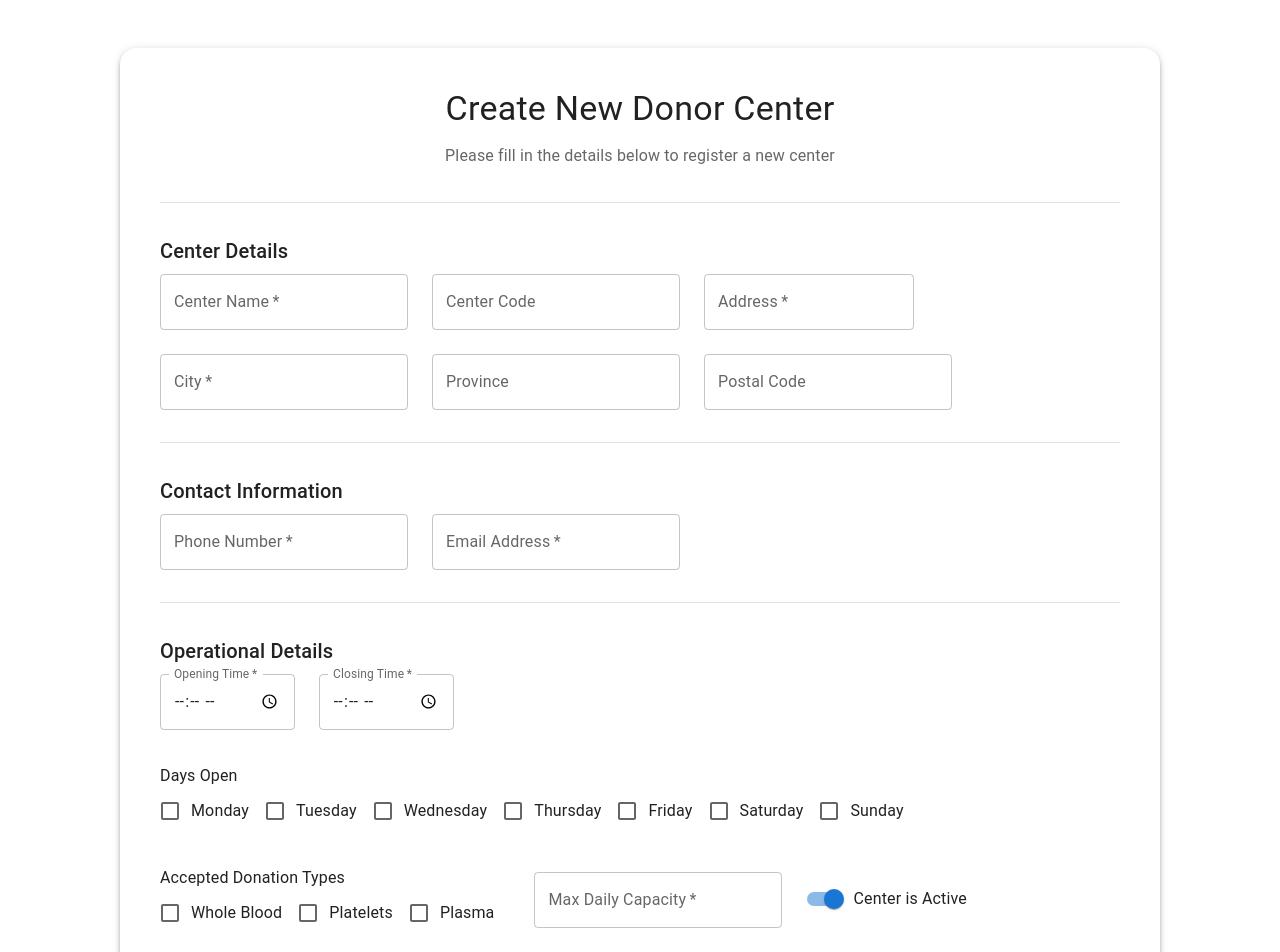
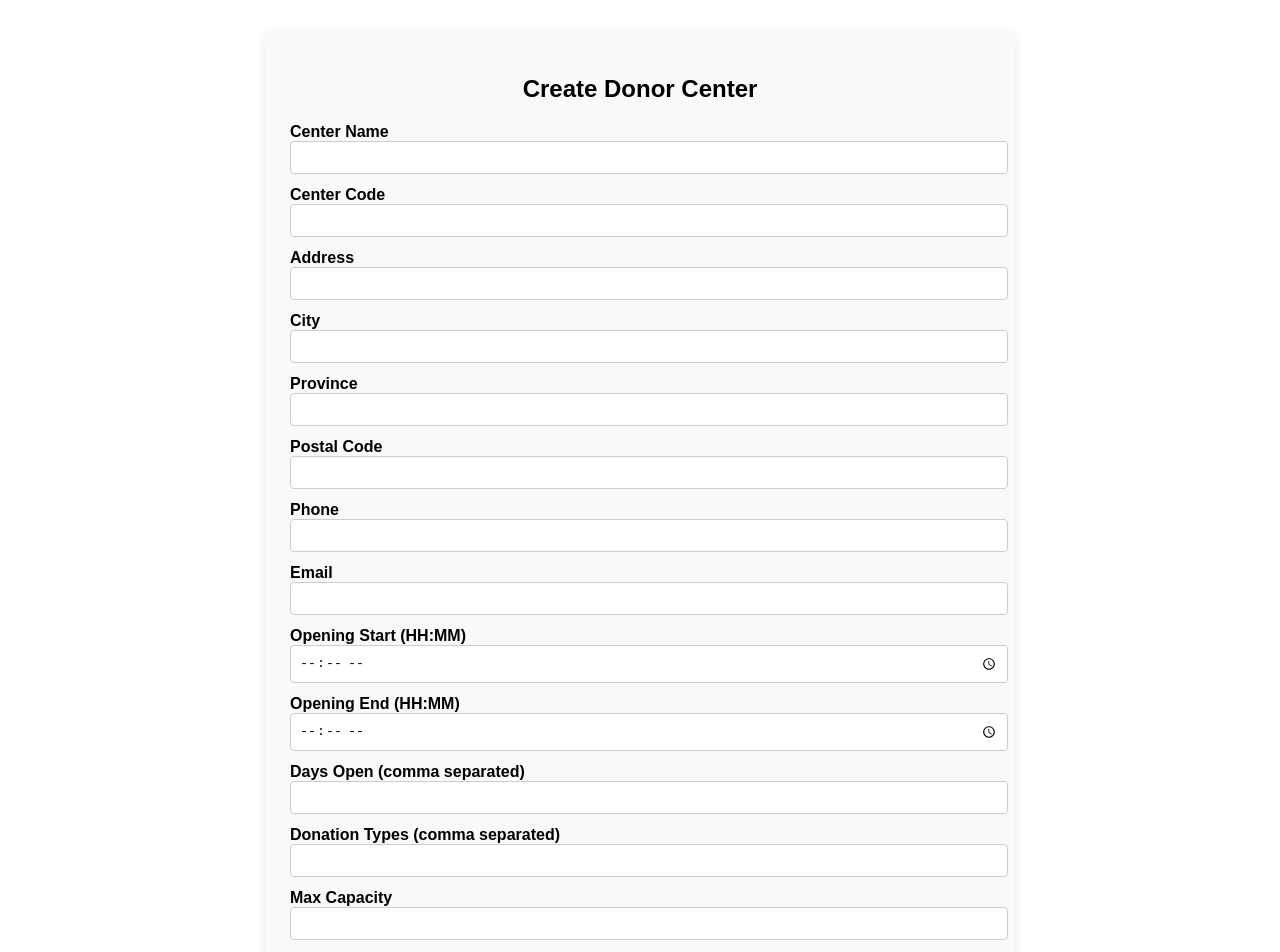
Before and after one commit to Shashiran1124/Quick-Blood-Donor-System, a React (Create React App) app in the folder frontend/: page /CreateDonorCenter in a window 1280 px wide. Shown: the top 952 px of the page. Built offline with nearby package versions, Linux system fonts and the light colour scheme.

Commit message:
//fixed frontend update functionality issue

```diff
--- a/frontend/src/components/CreateDonorCenter.js
+++ b/frontend/src/components/CreateDonorCenter.js
@@ -1,417 +1,220 @@
-import React, { useEffect, useState } from "react";
-import { useNavigate, useLocation } from 'react-router-dom';
-import {
-  TextField,
-  Button,
-  Typography,
-  Paper,
-  Checkbox,
-  FormControlLabel,
-  FormGroup,
-  Switch,
-  Divider,
-  Grid2,
-} from "@mui/material";
-import axios from "axios";
+import React, { useState, useEffect } from 'react';
+import { useLocation } from 'react-router-dom';
 
-const initialForm = {
-  centerName: "",
-  centerCode: "",
-  address: "",
-  city: "",
-  province: "",
-  postalCode: "",
-  phone: "",
-  email: "",
-  openingStart: "",
-  openingEnd: "",
-  daysOpen: [],
-  donationTypes: [],
-  maxCapacity: "",
-  isActive: true,
-};
+const CreateDonorCenter = () => {
+  const { state } = useLocation();
+  const location = useLocation();
+  const [formData, setFormData] = useState({
+    centerName: '',
+    centerCode: '',
+    address: '',
+    city: '',
+    province: '',
+    postalCode: '',
+    phone: '',
+    email: '',
+    openingStart: '',
+    openingEnd: '',
+    daysOpen: '',
+    donationTypes: '',
+    maxCapacity: '',
+  });
+
+  const [isEditMode, setIsEditMode] = useState(false);
+  const [centerId, setCenterId] = useState(null);
+  const [error, setError] = useState('');
+  const [message, setMessage] = useState('');
+
+
+  useEffect(() => {
+    const center = location.state?.center;
+    if (center) {
+      setFormData({
+        centerName: center.centerName || '',
+        centerCode: center.centerCode || '',
+        address: center.address || '',
+        city: center.city || '',
+        province: center.province || '',
+        postalCode: center.postalCode || '',
+        phone: center.phone || '',
+        email: center.email || '',
+        openingStart: center.openingStart || '',
+        openingEnd: center.openingEnd || '',
+        daysOpen: (center.daysOpen || []).join(', '),
+        donationTypes: (center.donationTypes || []).join(', '),
+        maxCapacity: center.maxCapacity || '',
+      });
+
+      if (center._id) {
+        setCenterId(center._id);
+        setIsEditMode(true);
+      }
+    }
+  }, [location.state]);
 
 
 
-const daysList = ["Monday", "Tuesday", "Wednesday", "Thursday", "Friday", "Saturday", "Sunday"];
-const donationOptions = ["Whole Blood", "Platelets", "Plasma"];
-
-const CreateDonorCenter = () => {
-  const navigate = useNavigate();
-  const [formId, setFormId] = useState(null); // Used to track if we are updating
-  const location = useLocation();
-  const { center } = location.state || {}; // Accessing the passed center data
-  const [formData, setFormData] = useState(initialForm);
-  const [errors, setErrors] = useState({});
-
-  const validate = () => {
-    const newErrors = {};
-
-    if (!formData.centerName.trim()) newErrors.centerName = "Center name is required.";
-    if (!formData.address.trim()) newErrors.address = "Address is required.";
-    if (!formData.city.trim()) newErrors.city = "City is required.";
-
-    if (!/^\d{10}$/.test(formData.phone)) newErrors.phone = "Phone must be exactly 10 digits.";
-    if (!/^[^\s@]+@[^\s@]+\.[^\s@]+$/.test(formData.email)) newErrors.email = "Invalid email address.";
-
-    // ⏰ Validate time format (HH:MM)
-    const timeRegex = /^([01]\d|2[0-3]):([0-5]\d)$/;
-
-    if (!formData.openingStart) {
-      newErrors.openingStart = "Opening time is required.";
-    } else if (!timeRegex.test(formData.openingStart)) {
-      newErrors.openingStart = "Invalid time format (HH:MM).";
-    }
-
-    if (!formData.openingEnd) {
-      newErrors.openingEnd = "Closing time is required.";
-    } else if (!timeRegex.test(formData.openingEnd)) {
-      newErrors.openingEnd = "Invalid time format (HH:MM).";
-    }
-
-    if (formData.openingStart && formData.openingEnd) {
-      const [startH, startM] = formData.openingStart.split(":").map(Number);
-      const [endH, endM] = formData.openingEnd.split(":").map(Number);
-      const startMinutes = startH * 60 + startM;
-      const endMinutes = endH * 60 + endM;
-
-      if (startMinutes === endMinutes) {
-        newErrors.openingEnd = "Opening and closing times cannot be the same.";
-      } else if (startMinutes > endMinutes) {
-        newErrors.openingEnd = "Closing time must be after opening time.";
-      }
-    }
-
-    if (!formData.daysOpen.length) newErrors.daysOpen = "Select at least one open day.";
-    if (!formData.donationTypes.length) newErrors.donationTypes = "Select at least one donation type.";
-    if (!formData.maxCapacity || isNaN(formData.maxCapacity) || Number(formData.maxCapacity) <= 0) {
-      newErrors.maxCapacity = "Max capacity must be a positive number.";
-    }
-
-    setErrors(newErrors);
-    return Object.keys(newErrors).length === 0;
-  };
-
-  useEffect(() => {
-    if (center) {
-      // If the center data is passed, populate the form fields
-      setFormData({
-        centerName: center.centerName,
-        centerCode: center.centerCode || '',
-        address: center.address,
-        city: center.city,
-        province: center.province || '',
-        postalCode: center.postalCode || '',
-        phone: center.phone,
-        email: center.email,
-        openingStart: center.openingStart,
-        openingEnd: center.openingEnd,
-        daysOpen: center.daysOpen || [],
-        donationTypes: center.donationTypes || [],
-        maxCapacity: center.maxCapacity,
-        isActive: center.isActive,
-      });
-    }
-  }, [center]); // Run the effect when `center` data changes
-
   const handleChange = (e) => {
     const { name, value } = e.target;
-
-    let updatedValue = value;
-
-    // Allow only digits for postalCode and phone
-    if (name === "postalCode" || name === "phone") {
-      updatedValue = value.replace(/\D/g, ""); // Remove non-digit characters
-    }
-
-    // Allow only letters for centerName, city, and province
-    if (name === "centerName" || name === "city" || name === "province") {
-      updatedValue = value.replace(/[^a-zA-Z\s]/g, ""); // Remove non-letter characters
-    }
-
-    setFormData((prev) => ({ ...prev, [name]: updatedValue }));
-  };
-
-
-  const handleCheckboxChange = (value, field) => {
-    setFormData((prev) => ({
-      ...prev,
-      [field]: prev[field].includes(value)
-        ? prev[field].filter((item) => item !== value)
-        : [...prev[field], value],
-    }));
+    setFormData({
+      ...formData,
+      [name]: value,
+    });
   };
 
   const handleSubmit = async (e) => {
     e.preventDefault();
-    if (!validate()) return;
+    console.log('Submitting appointment:', formData);
+
+    if (isEditMode && !centerId) {
+      alert('Invalid appointment ID');
+      return;
+    }
+
+
+
+
+
+    const method = isEditMode ? 'PUT' : 'POST';
 
     try {
-      if (formId) {
-        await axios.put(`http://localhost:5000/donorCenters/update/${formId}`, formData);
-        alert(center ? "Center updated successfully" : "Center added successfully");
-        navigate('/DonorCenterList');
+      const url = isEditMode
+      ? `http://localhost:5000/donorCenters/update/${centerId}`
+      : 'http://localhost:5000/donorCenters/add';
+
+      const response = await fetch(url, {
+        method,
+        headers: {
+          'Content-Type': 'application/json',
+        },
+        body: JSON.stringify({
+          centerName: formData.centerName,
+          centerCode: formData.centerCode,
+          address: formData.address,
+          city: formData.city,
+          province: formData.province,
+          postalCode: formData.postalCode,
+          phone: formData.phone,
+          email: formData.email,
+          openingStart: formData.openingStart,
+          openingEnd: formData.openingEnd,
+          daysOpen: formData.daysOpen.split(',').map((day) => day.trim()),
+          donationTypes: formData.donationTypes.split(',').map((type) => type.trim()),
+          maxCapacity: parseInt(formData.maxCapacity),
+        }),
+      });
+
+      const data = await response.json();
+
+      if (response.ok) {
+        setMessage(data.message);
+        setError('');
+
+        if (!isEditMode) {
+          setFormData({
+            centerName: '',
+            centerCode: '',
+            address: '',
+            city: '',
+            province: '',
+            postalCode: '',
+            phone: '',
+            email: '',
+            openingStart: '',
+            openingEnd: '',
+            daysOpen: '',
+            donationTypes: '',
+            maxCapacity: '',
+          });
+        }
+      } else {
+        setError(data.error || 'Failed to create or update donor center');
       }
-      if (formId) {
-        const response = await axios.post("http://localhost:5000/donorCenters/add", formData);
-        alert(center ? "Center updated successfully" : "Center added successfully");
-        navigate('/DonorCenterList');
-        if (response.data._id) {
-          setFormId(response.data._id); //  save returned ID
-        }
-      }
-      setFormData(initialForm);
-      setFormId(null); // Reset after submission
-    } catch (error) {
-      console.error("Error:", error);
-      alert("Failed to submit donor center.");
+    } catch (err) {
+      setError('Error connecting to the server');
     }
   };
 
+  return (
+    <div style={{ maxWidth: '700px', margin: '30px auto', padding: '25px', background: '#f9f9f9', borderRadius: '10px', fontFamily: 'Arial, sans-serif', boxShadow: '0 2px 10px rgba(0,0,0,0.1)' }}>
+      <h2 style={{ marginBottom: '20px', textAlign: 'center' }}>
+        {state?.center ? 'Update Donor Center' : 'Create Donor Center'}
+      </h2>
 
-  return (
-    <Paper elevation={4} sx={{ p: 5, maxWidth: 960, mx: "auto", mt: 6, borderRadius: 4 }}>
-      <Typography variant="h4" align="center" gutterBottom>
-        Create New Donor Center
-      </Typography>
-      <Typography variant="subtitle1" align="center" color="text.secondary" gutterBottom>
-        Please fill in the details below to register a new center
-      </Typography>
+      {message && <div style={{ marginBottom: '20px', color: 'green', fontWeight: 'bold' }}>{message}</div>}
+      {error && <div style={{ marginBottom: '20px', color: 'red', fontWeight: 'bold' }}>{error}</div>}
 
-      <form onSubmit={handleSubmit} noValidate>
-        <Divider sx={{ my: 4 }} />
+      <form onSubmit={handleSubmit}>
+        <div style={{ marginBottom: '12px' }}>
+          <label htmlFor="centerName" style={{ display: 'block', fontWeight: 'bold' }}>Center Name</label>
+          <input type="text" id="centerName" name="centerName" value={formData.centerName} onChange={handleChange} required style={{ width: '100%', padding: '8px', border: '1px solid #ccc', borderRadius: '4px' }} />
+        </div>
 
-        {/* Center Details */}
-        <Typography variant="h6" gutterBottom>
-          Center Details
-        </Typography>
-        <Grid2 container spacing={3}>
-          <Grid2 xs={12} sm={6}>
-            <TextField
-              label="Center Name"
-              name="centerName"
-              value={formData.centerName}
-              onChange={handleChange}
-              fullWidth
-              required
-              error={!!errors.centerName}
-              helperText={errors.centerName}
-            />
-          </Grid2>
-          <Grid2 xs={12} sm={6}>
-            <TextField
-              label="Center Code"
-              name="centerCode"
-              value={formData.centerCode}
-              onChange={handleChange}
-              fullWidth
-            />
-          </Grid2>
+        <div style={{ marginBottom: '12px' }}>
+          <label htmlFor="centerCode" style={{ display: 'block', fontWeight: 'bold' }}>Center Code</label>
+          <input type="text" id="centerCode" name="centerCode" value={formData.centerCode} onChange={handleChange} style={{ width: '100%', padding: '8px', border: '1px solid #ccc', borderRadius: '4px' }} />
+        </div>
 
-          <Grid2 xs={12}>
-            <TextField
-              label="Address"
-              name="address"
-              value={formData.address}
-              onChange={handleChange}
-              fullWidth
-              multiline
-              required
-              error={!!errors.address}
-              helperText={errors.address}
-            />
-          </Grid2>
+        <div style={{ marginBottom: '12px' }}>
+          <label htmlFor="address" style={{ display: 'block', fontWeight: 'bold' }}>Address</label>
+          <input type="text" id="address" name="address" value={formData.address} onChange={handleChange} required style={{ width: '100%', padding: '8px', border: '1px solid #ccc', borderRadius: '4px' }} />
+        </div>
 
-          <Grid2 xs={12} sm={4}>
-            <TextField
-              label="City"
-              name="city"
-              value={formData.city}
-              onChange={handleChange}
-              fullWidth
-              required
-              error={!!errors.city}
-              helperText={errors.city}
-            />
-          </Grid2>
-          <Grid2 xs={12} sm={4}>
-            <TextField
-              label="Province"
-              name="province"
-              value={formData.province}
-              onChange={handleChange}
-              fullWidth
-            />
-          </Grid2>
-          <Grid2 xs={12} sm={4}>
-            <TextField
-              label="Postal Code"
-              name="postalCode"
-              value={formData.postalCode}
-              onChange={handleChange}
-              fullWidth
-            />
-          </Grid2>
-        </Grid2>
+        <div style={{ marginBottom: '12px' }}>
+          <label htmlFor="city" style={{ display: 'block', fontWeight: 'bold' }}>City</label>
+          <input type="text" id="city" name="city" value={formData.city} onChange={handleChange} required style={{ width: '100%', padding: '8px', border: '1px solid #ccc', borderRadius: '4px' }} />
+        </div>
 
-        <Divider sx={{ my: 4 }} />
+        <div style={{ marginBottom: '12px' }}>
+          <label htmlFor="province" style={{ display: 'block', fontWeight: 'bold' }}>Province</label>
+          <input type="text" id="province" name="province" value={formData.province} onChange={handleChange} style={{ width: '100%', padding: '8px', border: '1px solid #ccc', borderRadius: '4px' }} />
+        </div>
 
-        {/* Contact */}
-        <Typography variant="h6" gutterBottom>
-          Contact Information
-        </Typography>
-        <Grid2 container spacing={3}>
-          <Grid2 xs={12} sm={6}>
-            <TextField
-              label="Phone Number"
-              name="phone"
-              value={formData.phone}
-              onChange={handleChange}
-              fullWidth
-              required
-              error={!!errors.phone}
-              helperText={errors.phone}
-            />
-          </Grid2>
-          <Grid2 xs={12} sm={6}>
-            <TextField
-              label="Email Address"
-              name="email"
-              value={formData.email}
-              onChange={handleChange}
-              fullWidth
-              required
-              error={!!errors.email}
-              helperText={errors.email}
-            />
-          </Grid2>
-        </Grid2>
+        <div style={{ marginBottom: '12px' }}>
+          <label htmlFor="postalCode" style={{ display: 'block', fontWeight: 'bold' }}>Postal Code</label>
+          <input type="text" id="postalCode" name="postalCode" value={formData.postalCode} onChange={handleChange} style={{ width: '100%', padding: '8px', border: '1px solid #ccc', borderRadius: '4px' }} />
+        </div>
 
-        <Divider sx={{ my: 4 }} />
+        <div style={{ marginBottom: '12px' }}>
+          <label htmlFor="phone" style={{ display: 'block', fontWeight: 'bold' }}>Phone</label>
+          <input type="tel" id="phone" name="phone" value={formData.phone} onChange={handleChange} required pattern="^\d{10}$" style={{ width: '100%', padding: '8px', border: '1px solid #ccc', borderRadius: '4px' }} />
+        </div>
 
-        {/* Operations */}
-        <Typography variant="h6" gutterBottom>
-          Operational Details
-        </Typography>
-        <Grid2 container spacing={3}>
-        <Grid2 xs={12} sm={6}>
-  <TextField
-    label="Opening Time"
-    name="openingStart"
-    type="time"
-    value={formData.openingStart}
-    onChange={handleChange}
-    fullWidth
-    required
-    error={!!errors.openingStart}
-    helperText={errors.openingStart}
-    InputLabelProps={{ shrink: true }}
-    inputProps={{ step: 300 }} // 5 min steps
-  />
-</Grid2>
+        <div style={{ marginBottom: '12px' }}>
+          <label htmlFor="email" style={{ display: 'block', fontWeight: 'bold' }}>Email</label>
+          <input type="email" id="email" name="email" value={formData.email} onChange={handleChange} required style={{ width: '100%', padding: '8px', border: '1px solid #ccc', borderRadius: '4px' }} />
+        </div>
 
-<Grid2 xs={12} sm={6}>
-  <TextField
-    label="Closing Time"
-    name="openingEnd"
-    type="time"
-    value={formData.openingEnd}
-    onChange={handleChange}
-    fullWidth
-    required
-    error={!!errors.openingEnd}
-    helperText={errors.openingEnd}
-    InputLabelProps={{ shrink: true }}
-    inputProps={{ step: 300 }} // 5 min steps
-  />
-</Grid2>
+        <div style={{ marginBottom: '12px' }}>
+          <label htmlFor="openingStart" style={{ display: 'block', fontWeight: 'bold' }}>Opening Start (HH:MM)</label>
+          <input type="time" id="openingStart" name="openingStart" value={formData.openingStart} onChange={handleChange} required style={{ width: '100%', padding: '8px', border: '1px solid #ccc', borderRadius: '4px' }} />
+        </div>
 
-          <Grid2 xs={12}>
-            <Typography variant="subtitle1" sx={{ mt: 1 }}>
-              Days Open
-            </Typography>
-            <FormGroup row>
-              {daysList.map((day) => (
-                <FormControlLabel
-                  key={day}
-                  control={
-                    <Checkbox
-                      checked={formData.daysOpen.includes(day)}
-                      onChange={() => handleCheckboxChange(day, "daysOpen")}
-                    />
-                  }
-                  label={day}
-                />
-              ))}
-            </FormGroup>
-            {errors.daysOpen && (
-              <Typography color="error" variant="caption">
-                {errors.daysOpen}
-              </Typography>
-            )}
-          </Grid2>
+        <div style={{ marginBottom: '12px' }}>
+          <label htmlFor="openingEnd" style={{ display: 'block', fontWeight: 'bold' }}>Opening End (HH:MM)</label>
+          <input type="time" id="openingEnd" name="openingEnd" value={formData.openingEnd} onChange={handleChange} required style={{ width: '100%', padding: '8px', border: '1px solid #ccc', borderRadius: '4px' }} />
+        </div>
 
-          <Grid2 xs={12}>
-            <Typography variant="subtitle1" sx={{ mt: 1 }}>
-              Accepted Donation Types
-            </Typography>
-            <FormGroup row>
-              {donationOptions.map((type) => (
-                <FormControlLabel
-                  key={type}
-                  control={
-                    <Checkbox
-                      checked={formData.donationTypes.includes(type)}
-                      onChange={() => handleCheckboxChange(type, "donationTypes")}
-                    />
-                  }
-                  label={type}
-                />
-              ))}
-            </FormGroup>
-            {errors.donationTypes && (
-              <Typography color="error" variant="caption">
-                {errors.donationTypes}
-              </Typography>
-            )}
-          </Grid2>
+        <div style={{ marginBottom: '12px' }}>
+          <label htmlFor="daysOpen" style={{ display: 'block', fontWeight: 'bold' }}>Days Open (comma separated)</label>
+          <input type="text" id="daysOpen" name="daysOpen" value={formData.daysOpen} onChange={handleChange} style={{ width: '100%', padding: '8px', border: '1px solid #ccc', borderRadius: '4px' }} />
+        </div>
 
-          <Grid2 xs={12} sm={6} sx={{mt: 2}}>
-            <TextField
-              label="Max Daily Capacity"
-              name="maxCapacity"
-              type="number"
-              value={formData.maxCapacity}
-              onChange={handleChange}
-              fullWidth
-              required
-              error={!!errors.maxCapacity}
-              helperText={errors.maxCapacity}
-            />
-          </Grid2>
-          <Grid2 xs={12} sm={6}>
-            <FormControlLabel
-              control={
-                <Switch
-                  checked={formData.isActive}
-                  onChange={(e) => setFormData({ ...formData, isActive: e.target.checked })}
-                  color="primary"
-                />
-              }
-              label="Center is Active"
-              sx={{ mt: 3 }}
-            />
-          </Grid2>
-        </Grid2>
+        <div style={{ marginBottom: '12px' }}>
+          <label htmlFor="donationTypes" style={{ display: 'block', fontWeight: 'bold' }}>Donation Types (comma separated)</label>
+          <input type="text" id="donationTypes" name="donationTypes" value={formData.donationTypes} onChange={handleChange} style={{ width: '100%', padding: '8px', border: '1px solid #ccc', borderRadius: '4px' }} />
+        </div>
 
-        <Divider sx={{ my: 4 }} />
+        <div style={{ marginBottom: '12px' }}>
+          <label htmlFor="maxCapacity" style={{ display: 'block', fontWeight: 'bold' }}>Max Capacity</label>
+          <input type="number" id="maxCapacity" name="maxCapacity" value={formData.maxCapacity} onChange={handleChange} required min="1" style={{ width: '100%', padding: '8px', border: '1px solid #ccc', borderRadius: '4px' }} />
+        </div>
 
-        <Button type="submit" variant="contained" color="primary">
-          {center ? "Update" : "Create"}
-        </Button>
-
+        <button type="submit" style={{ backgroundColor: '#007bff', color: 'white', padding: '10px 16px', border: 'none', borderRadius: '4px', cursor: 'pointer', width: '100%' }}>
+          {isEditMode ? 'Update Donor Center' : 'Create Donor Center'}
+        </button>
       </form>
-    </Paper>
+    </div>
   );
 };
 
```
